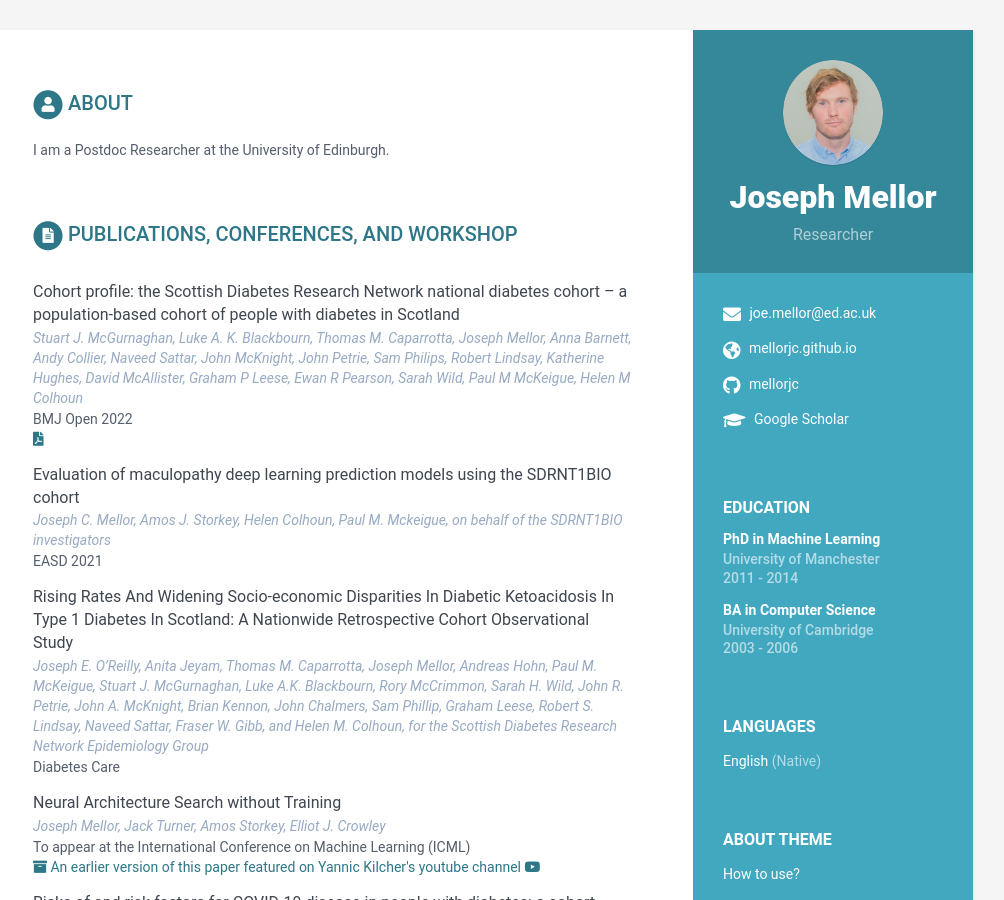
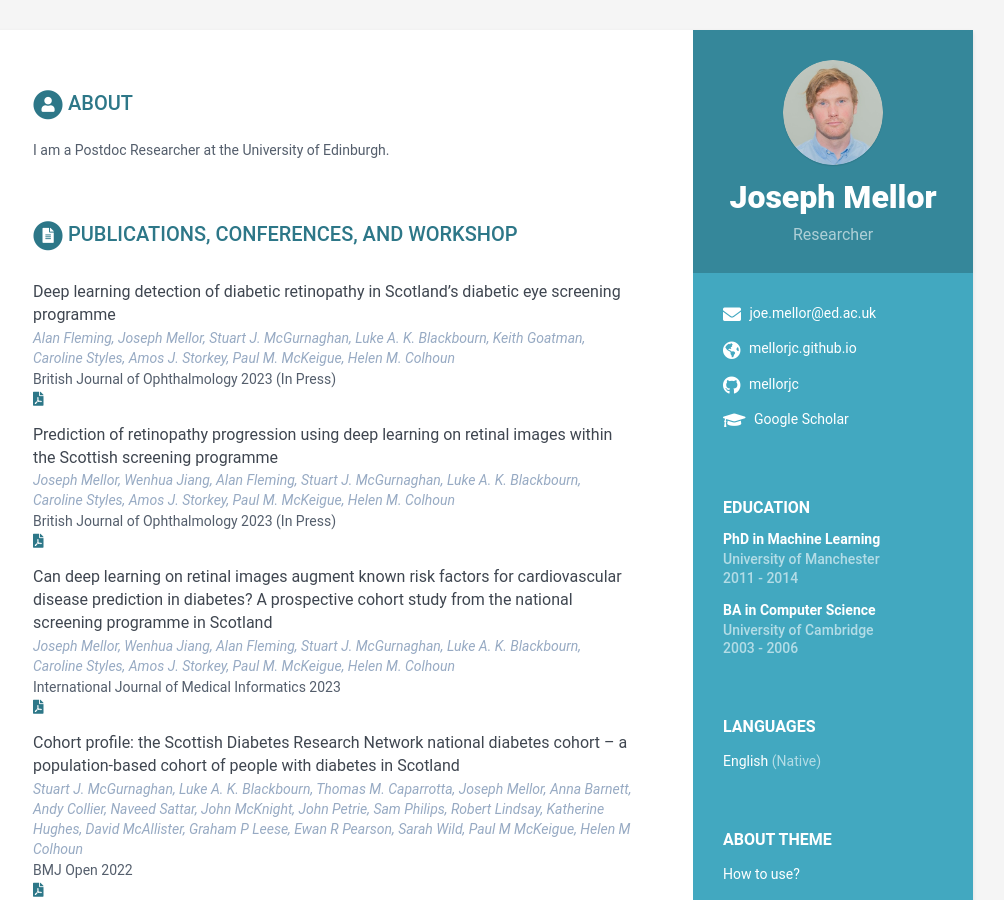
Before and after one commit to mellorjc/mellorjc.github.io, a Jekyll site: the page built from index.html, in a window 1280 px wide and 900 px high. Shown: the whole window, without its empty margins (167-1171 px from the left). Built offline with Jekyll 4.4.1, drawn with Linux system fonts in a browser that asks for light colours.

Commit message:
Update data.yml

```diff
--- a/_data/data.yml
+++ b/_data/data.yml
@@ -84,6 +84,21 @@ publications:
     intro: |
 
     papers:
+      - title: "Deep learning detection of diabetic retinopathy in Scotland’s diabetic eye screening programme"
+        authors: "Alan Fleming, Joseph Mellor, Stuart J. McGurnaghan, Luke A. K. Blackbourn, Keith Goatman, Caroline Styles, Amos J. Storkey, Paul M. McKeigue, Helen M. Colhoun"
+        conference: "British Journal of Ophthalmology 2023 (In Press)"
+        paper: ""
+
+      - title: "Prediction of retinopathy progression using deep learning on retinal images within the Scottish screening programme"
+        authors: "Joseph Mellor, Wenhua Jiang, Alan Fleming, Stuart J. McGurnaghan, Luke A. K. Blackbourn, Caroline Styles, Amos J. Storkey, Paul M. McKeigue, Helen M. Colhoun"
+        conference: "British Journal of Ophthalmology 2023 (In Press)"
+        paper: ""
+
+      - title: "Can deep learning on retinal images augment known risk factors for cardiovascular disease prediction in diabetes? A prospective cohort study from the national screening programme in Scotland"
+        authors: "Joseph Mellor, Wenhua Jiang, Alan Fleming, Stuart J. McGurnaghan, Luke A. K. Blackbourn, Caroline Styles, Amos J. Storkey, Paul M. McKeigue, Helen M. Colhoun"
+        conference: "International Journal of Medical Informatics 2023"
+        paper: "https://www.sciencedirect.com/science/article/pii/S1386505623000904"
+
       - title: "Cohort profile: the Scottish Diabetes Research Network national diabetes cohort – a population-based cohort of people with diabetes in Scotland"
         authors: "Stuart J. McGurnaghan, Luke A. K. Blackbourn, Thomas M. Caparrotta, Joseph Mellor, Anna Barnett, Andy Collier, Naveed Sattar, John McKnight, John Petrie, Sam Philips, Robert Lindsay, Katherine Hughes, David McAllister, Graham P Leese, Ewan R Pearson, Sarah Wild, Paul M McKeigue, Helen M Colhoun"
         conference: "BMJ Open 2022"
```
